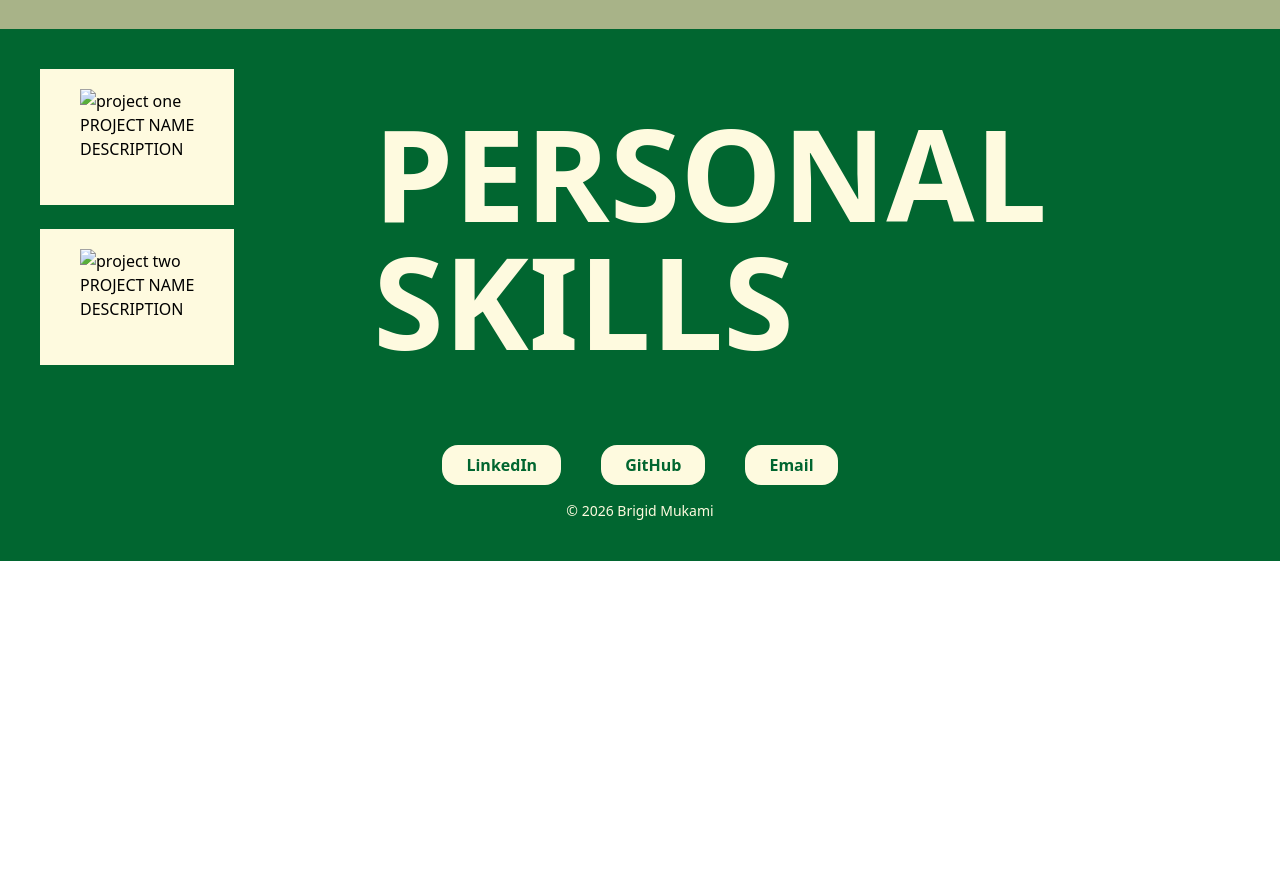
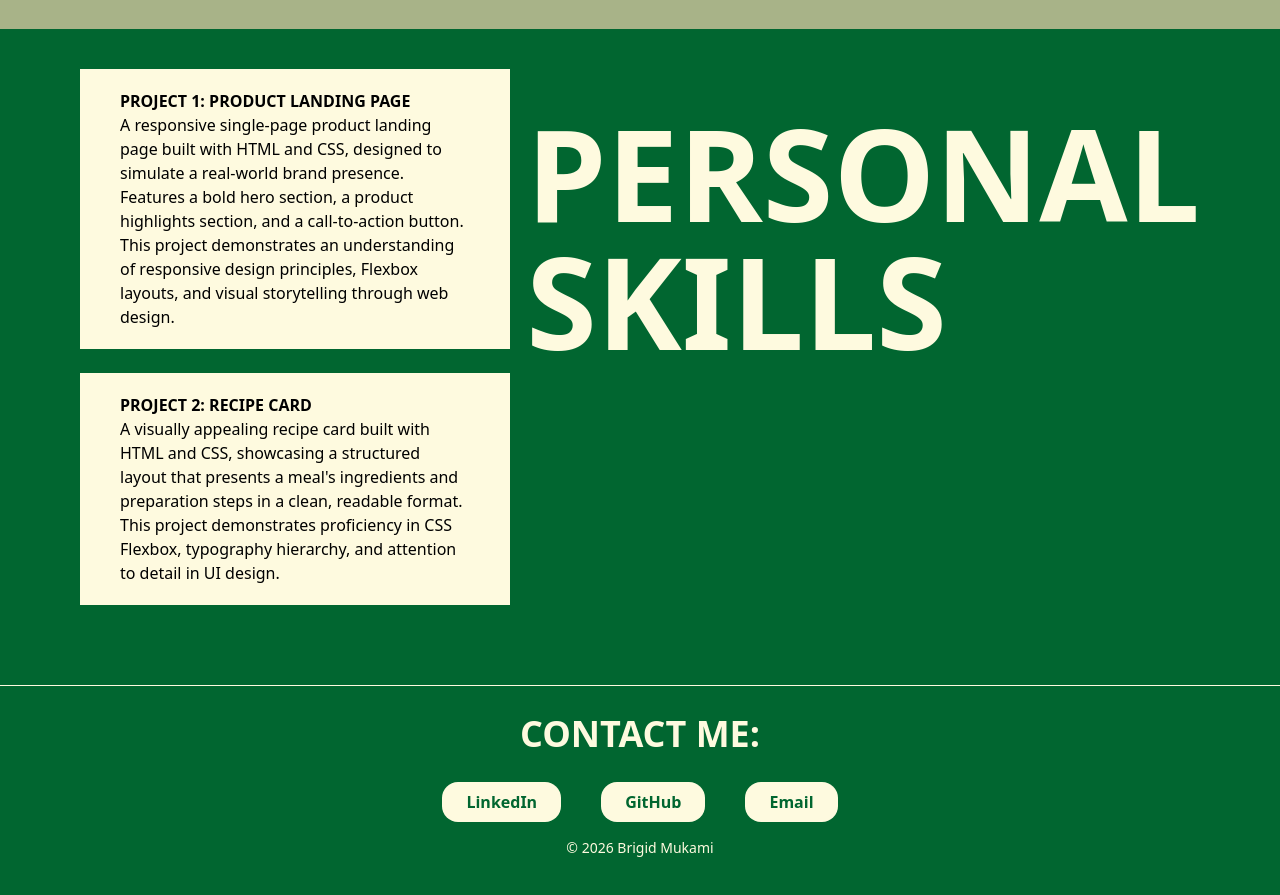
Before and after one commit to DevBrigid/Brigid-s-porfolio, a plain HTML site: page portfolio.html in a window 1280 px wide. Shown: the part 1439-2334 px from the top of the page. Before the commit the page ends 2000 px from the top, so only its background shows below. Drawn offline with nearby package versions, Linux system fonts and the light colour scheme.

Commit message:
updated readMe.md file and add projects to the portfolio.html file

```diff
--- a/portfolio.html
+++ b/portfolio.html
@@ -18,7 +18,7 @@
                     align-items: center;
                 }
                 .projects-container {
-                    flex-direction: column-reverse;
+                    flex-direction: column;
                     gap: 1.5rem;
                     width: 100%;
                 }
@@ -77,25 +77,25 @@
             </section>
 
             <!-- PROJECTS DISPLAY SECTION-->
-            <section class="project-section w-full bg-green-800 flex justify-between px-10 py-10 overflow-hidden">
-                <div class="projects-container flex flex-wrap gap-6">
-                    <div class="bg-[#FEFADF] px-10 py-5 ">
-                        <img src="project1.png" alt="project one">
-                        <h3>PROJECT NAME</h3>
-                        <p>DESCRIPTION</p>
+            <section class="project-section w-full bg-green-800 flex justify-between px-20 py-10 overflow-hidden">
+                <div class="projects-container flex flex-wrap gap-6  max-w-120">
+                    <div class="bg-[#FEFADF] px-10 py-5">
+                        <h3 class="font-extrabold">PROJECT 1: PRODUCT LANDING PAGE</h3>
+                        <p>A responsive single-page product landing page built with HTML and CSS, designed to simulate a real-world brand presence. Features a bold hero section, a product highlights section, and a call-to-action button. This project demonstrates an understanding of responsive design principles, Flexbox layouts, and visual storytelling through web design.</p>
                     </div>
                     <div class="bg-[#FEFADF] px-10 py-5">
-                        <img src="project1.png" alt="project two">
-                        <h3>PROJECT NAME</h3>
-                        <p>DESCRIPTION</p>
+                        <h3 class="font-extrabold">PROJECT 2: RECIPE CARD</h3>
+                        <p>A visually appealing recipe card built with HTML and CSS, showcasing a structured layout that presents a meal's ingredients and preparation steps in a clean, readable format. This project demonstrates proficiency in CSS Flexbox, typography hierarchy, and attention to detail in UI design.</p>
                     </div>
                 </div>
                <h2 class="text-9xl text-[#FEFADF] pl-4 self-start font-extrabold pt-10">PERSONAL SKILLS</h2>
             </section>
         </main>
         <footer class="bg-green-800 text-[#FEFADF] text-center py-10">
+            <hr>
+            <h3 class="text-center text-4xl font-extrabold py-7">CONTACT ME:</h3>
             <div class="flex justify-center gap-10">
-                <a href="https://www.linkedin.com/in/brigid-mukami" target="_blank" class="bg-[#FEFADF] text-green-800 font-bold px-6 py-2 hover:bg-green-300 rounded-2xl">LinkedIn</a>
+                <a href="https://www.linkedin.com/in/brigid-mukami-434219313/" target="_blank" class="bg-[#FEFADF] text-green-800 font-bold px-6 py-2 hover:bg-green-300 rounded-2xl">LinkedIn</a>
                 <a href="https://github.com/DevBrigid" target="_blank" class="bg-[#FEFADF] text-green-800 font-bold px-6 py-2 hover:bg-green-300 rounded-2xl">GitHub</a>
                 <a href="mailto:mukamibrigid20@gmail.com" class="bg-[#FEFADF] text-green-800 font-bold px-6 py-2 hover:bg-green-300 rounded-2xl">Email</a>
             </div>
```
Also changed, not shown: 1 other file.
